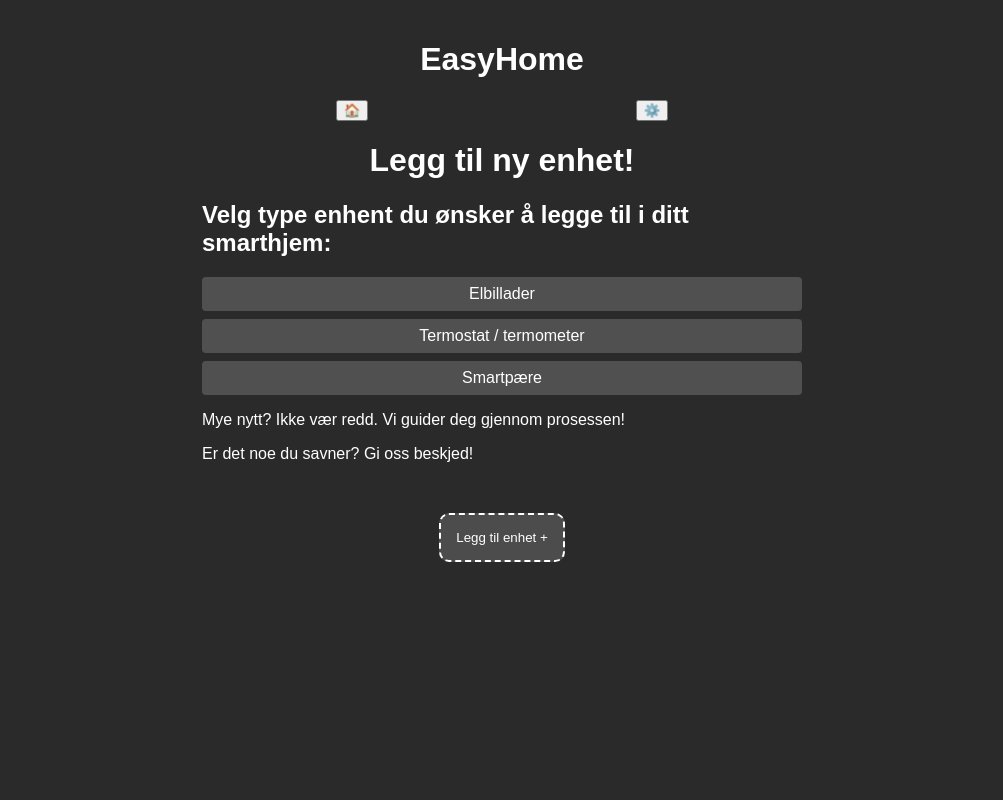
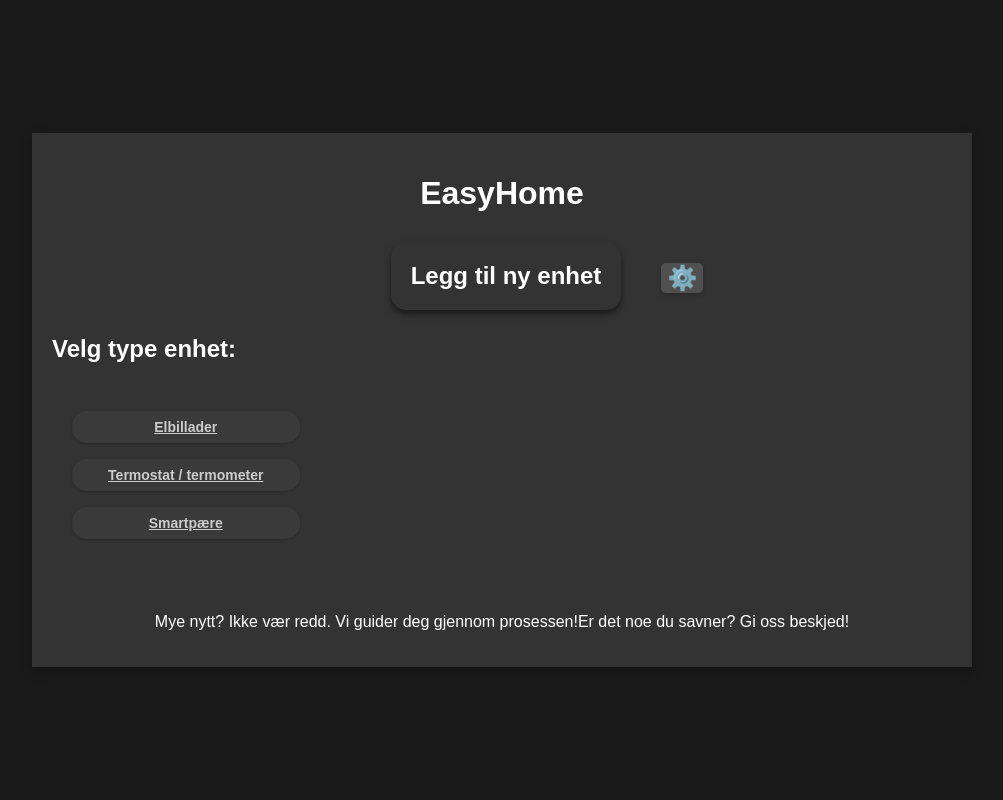
Before and after one commit to StefanBStrand/SETGruppe11HIOF, a Django app: page /new_device_list/ in a window 1280 px wide. Shown: the whole page, without its empty margins (138-1141 px from the left). Run offline with Django 5.2, Linux system fonts and the light colour scheme; the visitor is signed in with stand-in values (Sample User, id 1).

Commit message:
Endret design på new_device_list

```diff
--- /dev/null
+++ b/static/css/new_device_list.css
@@ -0,0 +1,104 @@
+body {
+    font-family: Arial, sans-serif;
+    background-color: #1a1a1a;
+    color: #ffffff;
+    margin: 0;
+    padding: 0;
+    display: flex;
+    flex-direction: column;
+    align-items: center;
+    justify-content: flex-start;
+    height: 100vh;
+}
+
+.container {
+    width: 90%;
+    max-width: 900px;
+    margin: auto;
+    padding: 20px;
+
+}
+
+header h1 {
+    text-align: center;
+    font-size: 2rem;
+    margin-bottom: 30px;
+}
+
+.home-header {
+    display: flex;
+    align-items: center; /* Juster innhold vertikalt */
+    justify-content: center; /* Sentrer horisontalt */
+    gap: 10px; /* Avstand mellom headeren og knappen */
+    margin-top: 20px; /* Juster margin etter behov */
+}
+
+.home-header h2 {
+    margin: 0;
+    font-size: 1.5rem; /* Tilpass fontstørrelse */
+
+}
+
+.icon-button {
+    background-color: #505050;
+    color: white;
+    border: none;
+    border-radius: 5px;
+    cursor: pointer;
+    font-size: 1rem;
+    position: relative;
+    left: 60px;
+}
+.icon{
+    font-size: 1.5rem;
+}
+
+.icon-button:hover {
+    background-color: #707070;
+}
+
+.header-container {
+    position: relative;
+    left: 30px;
+    background-color: #333;
+    padding: 20px;
+    border-radius: 15px;
+    box-shadow: 0 4px 6px rgba(0, 0, 0, 0.5);
+    text-align: center;
+    margin-bottom: 5px;
+}
+
+.new_devices {
+    width: 100%;
+    max-width: 350px;
+    padding: 20px;
+    border-radius: 15px;
+
+}
+
+.new_devices button{
+   width: 65%;
+    padding: 8px;
+    margin: 8px auto;
+    border-radius: 15px;
+    color: #cccccc;
+    font-size: 14px;
+    box-shadow: 0 1px 3px rgba(0, 0, 0, 0.2);
+    border: none;
+    font-weight: bold;
+
+}
+
+.new_devices button a{
+    color: #cccccc;
+}
+
+.new_devices button:hover{
+    box-shadow: 0 2px 8px rgba(0, 0, 0, 0.3);
+}
+
+footer {
+    display: flex;
+    justify-content: center;
+    margin-top: 30px;
+}
--- a/templates/new_device_list.html
+++ b/templates/new_device_list.html
@@ -1,16 +1,44 @@
-{% extends "base.html" %}
+{% load static %}
+<!DOCTYPE html>
+<html lang="no">
+<head>
+    <meta charset="UTF-8">
+    <meta name="viewport" content="width=device-width, initial-scale=1.0">
+    <title>EasyHome</title>
+    <link id="theme-style" rel="stylesheet" href="{% static 'css/dark-mode.css' %}">
+    <link rel="stylesheet" href="{% static 'css/new_device_list.css' %}">
+    <script src="{% static 'js/toggle_theme.js' %}" defer></script>
+</head>
+<body>
+    <div class="container">
+        <header>
+            <h1>EasyHome</h1>
+        </header>
 
-{% block content %}
-<h1>Legg til ny enhet!</h1>
-<h2>Velg type enhent du ønsker å legge til i ditt smarthjem:</h2>
+    <div class="home-header">
+        <section class="header-container">
+            <h2>Legg til ny enhet</h2>
+        </section>
+        <button class="icon-button"><span class="icon">⚙️</span></button>
+    </div>
 
+    <div class="middle-section-container">
+        <h2>Velg type enhet:</h2>
+    </div>
 
-<a href="{% url 'new_device' 'carcharger' %}" class="device-button">Elbillader</a>
-<a href="{% url 'new_device' 'smartthermostat' %}" class="device-button">Termostat / termometer</a>
-<a href="{% url 'new_device' 'smartbulb' %}" class="device-button">Smartpære</a>
+    <div class="new_devices">
+        <button class="add-carcharger"><a href="{% url 'new_device' 'carcharger' %}" class="device-button">
+        Elbillader</a></button>
+        <button class="add-smartthermo"><a href="{% url 'new_device' 'smartthermostat' %}" class="device-button">
+        Termostat / termometer</a></button>
+        <button class="add-smartbulb"><a href="{% url 'new_device' 'smartbulb' %}" class="device-button">
+        Smartpære</a></button>
+    </div>
 
-
-<p>Mye nytt? Ikke vær redd. Vi guider deg gjennom prosessen!</p>
-<p>Er det noe du savner? Gi oss beskjed!</p>
-
-{% endblock content %}
+    <footer>
+        <p>Mye nytt? Ikke vær redd. Vi guider deg gjennom prosessen!</p>
+        <p>Er det noe du savner? Gi oss beskjed!</p>
+   </footer>
+ </div>
+</body>
+</html>
```
